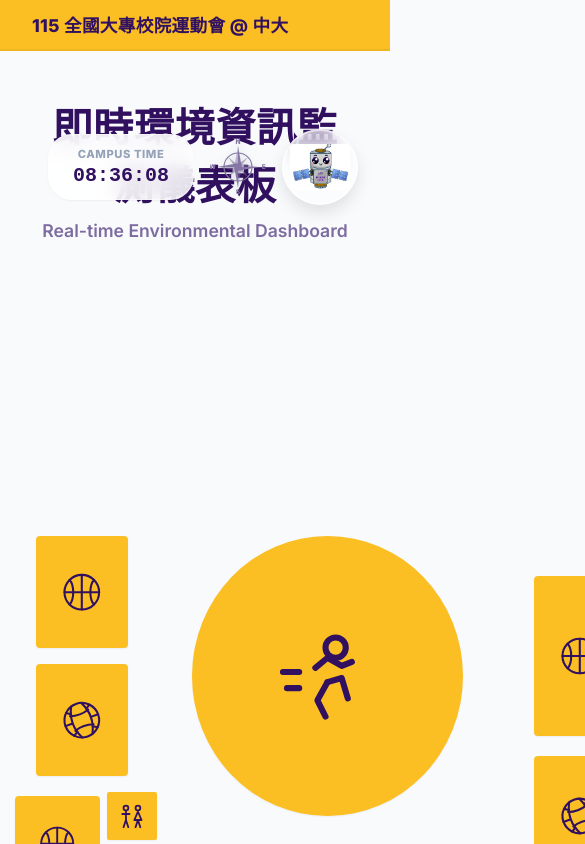
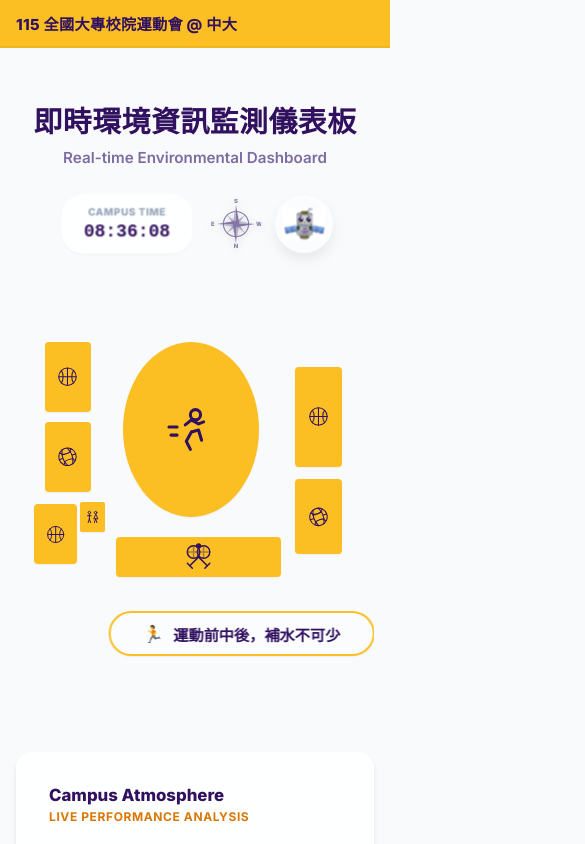
Before and after one commit to Helen202420/NCU_dashboard, a React (Vite) app: page / in a window 390 px wide. Shown: the top 844 px of the page, 585 px wide, since content can reach past the window. Built offline with nearby package versions, Linux system fonts and the light colour scheme.

Commit message:
update dashboard UI

```diff
--- a/src/App.css
+++ b/src/App.css
@@ -1,8 +1,10 @@
 .dashboard-container {
   width: 100%;
-  max-width: 1200px;
+  max-width: 1500px;
   margin: 0 auto;
   padding: 2rem;
+
+
   display: flex;
   flex-direction: column;
   gap: 2rem;
@@ -26,6 +28,20 @@
   justify-content: center;
 }
 
+.side-panel-backdrop {
+  position: fixed;
+  top: 0;
+  left: 0;
+  width: 100vw;
+  height: 100vh;
+  background: transparent;
+  z-index: 45; /* Below panels (50), above other content */
+  cursor: default;
+}
+
+
+
+
 .center-map-wrapper {
   position: relative;
   z-index: 10;
@@ -48,9 +64,11 @@
   justify-content: space-between;
   align-items: stretch;
   pointer-events: none; /* Let clicks pass through empty space */
-  padding: 2rem 0;
+  padding: 2rem 0.5rem;
   z-index: 20;
 }
+
+
 
 .panel-container {
   pointer-events: auto; /* Re-enable clicks on panels themselves */
@@ -74,6 +92,21 @@
 }
 
 @media (max-width: 1024px) {
+  .dashboard-container {
+    padding: 1.5rem 1rem;
+    gap: 1.5rem;
+  }
+
+  .map-and-panels-container {
+    flex-direction: column-reverse;
+    min-height: auto;
+    gap: 1rem;
+  }
+
+  .center-map-wrapper {
+    width: 100%;
+  }
+
   .middle-section {
     grid-template-columns: 1fr;
   }
@@ -87,6 +120,7 @@
     padding: 0;
     pointer-events: auto;
     margin-bottom: 2rem;
+    width: 100%;
   }
 
   .panel-container {
@@ -94,3 +128,122 @@
     max-width: 400px;
   }
 }
+
+
+/* Header RWD Classes */
+.header-container {
+  margin-bottom: 2rem;
+  display: flex;
+  flex-direction: column;
+  position: relative;
+}
+
+.header-top-bar {
+  position: absolute;
+  top: -2rem;
+  left: 50%;
+  transform: translateX(-50%);
+  width: 100vw;
+  background: var(--color-secondary);
+  padding: 0.75rem 0;
+  z-index: 50;
+  border-bottom: 2px solid rgba(0,0,0,0.05);
+}
+
+.header-top-content {
+  width: 100%;
+  max-width: 1500px;
+
+  margin: 0 auto;
+  padding: 0 2rem;
+
+
+
+  font-size: 1.1rem;
+  font-weight: 800;
+  color: var(--color-primary-dark);
+  display: flex;
+  align-items: center;
+  letter-spacing: 0.02em;
+}
+
+.header-main {
+  display: flex;
+  align-items: center;
+  justify-content: center;
+  position: relative;
+  padding-top: 5rem;
+  padding-bottom: 1rem;
+}
+
+
+
+.header-title-box {
+  text-align: center;
+}
+
+
+
+.header-title-box h1 {
+  font-size: var(--fs-h1);
+  font-weight: 800;
+  margin: 0;
+  color: var(--color-primary-dark);
+  letter-spacing: 0.02em;
+}
+
+
+
+.header-widgets {
+  position: absolute;
+  right: 0;
+  top: 60%;
+  transform: translateY(-50%);
+  display: flex;
+  align-items: center;
+  gap: 0.4rem;
+}
+
+
+@media (max-width: 1024px) {
+  .header-top-bar {
+    top: -1.5rem;
+  }
+
+  .header-top-content {
+    padding: 0 1rem;
+    font-size: 0.95rem;
+  }
+}
+
+@media (max-width: 850px) {
+  .header-main {
+    flex-direction: column;
+    padding-top: 5rem;
+  }
+
+  .header-title-box h1 {
+    font-size: 1.8rem;
+    line-height: 1.25;
+  }
+
+  .header-widgets {
+    position: static;
+    transform: none;
+    margin-top: 1.5rem;
+    justify-content: center;
+    width: 100%;
+    gap: 0.4rem;
+
+  }
+
+  .header-widgets > div {
+    transform: scale(0.9);
+  }
+}
+
+@media (max-width: 480px) {
+  .header-widgets {
+     gap: 0.25rem;
+  }
+}
--- a/src/App.jsx
+++ b/src/App.jsx
@@ -28,12 +28,14 @@ const App = () => {
       <main className="dashboard-main">
         {/* Top Section: Map with pop-out panels */}
         <div className="map-and-panels-container">
+          {showPanels && <div className="side-panel-backdrop" onClick={() => setShowPanels(false)}></div>}
           <SidePanels show={showPanels} hasInteracted={hasInteracted} />
 
           <div className="center-map-wrapper">
              <InteractiveMap onToggle={togglePanels} isActive={showPanels} />
           </div>
         </div>
+
 
         {/* Marquee Banner */}
         <div style={{ width: '100%', marginTop: '-1.5rem', marginBottom: '1.5rem', zIndex: 10 }}>
--- a/src/components/AtmosphereSection.jsx
+++ b/src/components/AtmosphereSection.jsx
@@ -13,9 +13,12 @@ const AtmosphereSection = () => {
   return (
     <div className="glass-panel" style={{ padding: '2rem', height: '400px', display: 'flex', flexDirection: 'column' }}>
       <div>
-        <h2 style={{ fontSize: '1.2rem', fontWeight: 800, color: 'var(--color-primary-dark)', marginBottom: '0.2rem' }}>Campus Atmosphere</h2>
-        <p className="text-secondary-dark" style={{ fontSize: '0.75rem', fontWeight: 700, color: 'var(--color-secondary-dark)', letterSpacing: '0.05em' }}>LIVE PERFORMANCE ANALYSIS</p>
+        <h2 style={{ fontSize: 'var(--fs-h2)', fontWeight: 800, color: 'var(--color-primary-dark)', marginBottom: '0.2rem' }}>Campus Atmosphere</h2>
+
+        <p className="text-secondary-dark" style={{ fontSize: 'var(--fs-tiny)', fontWeight: 700, color: 'var(--color-secondary-dark)', letterSpacing: '0.05em' }}>LIVE PERFORMANCE ANALYSIS</p>
+
       </div>
+
 
       <div style={{ flex: 1, marginTop: '1rem', width: '100%', position: 'relative' }}>
         <ResponsiveContainer width="100%" height="100%">
--- a/src/components/ForecastList.jsx
+++ b/src/components/ForecastList.jsx
@@ -47,12 +47,15 @@ const ForecastList = () => {
   return (
     <div style={{ padding: '0 1rem' }}>
       <div className="flex-between" style={{ marginBottom: '1.5rem' }}>
-        <h2 style={{ fontSize: '1.5rem', fontWeight: 800, color: 'var(--color-primary-dark)' }}>24小時天氣預報</h2>
+        <h2 style={{ fontSize: 'var(--fs-h2)', fontWeight: 800, color: 'var(--color-primary-dark)' }}>24小時天氣預報</h2>
+
 
         {/* Toggle switch */}
         <div style={{ display: 'flex', background: 'white', borderRadius: '20px', padding: '4px', boxShadow: 'var(--shadow-sm)' }}>
-          <div style={{ padding: '0.4rem 1rem', background: 'var(--color-primary-dark)', color: 'white', borderRadius: '16px', fontSize: '0.75rem', fontWeight: 700, cursor: 'pointer' }}>HOURLY</div>
-          <div style={{ padding: '0.4rem 1rem', color: 'var(--color-text-muted)', fontSize: '0.75rem', fontWeight: 700, cursor: 'pointer' }}>DAILY</div>
+          <div style={{ padding: '0.4rem 1rem', background: 'var(--color-primary-dark)', color: 'white', borderRadius: '16px', fontSize: 'var(--fs-tiny)', fontWeight: 700, cursor: 'pointer' }}>HOURLY</div>
+
+          <div style={{ padding: '0.4rem 1rem', color: 'var(--color-text-muted)', fontSize: 'var(--fs-tiny)', fontWeight: 700, cursor: 'pointer' }}>DAILY</div>
+
         </div>
       </div>
 
@@ -78,7 +81,8 @@ const ForecastList = () => {
                 transition: 'all 0.3s ease'
               }}>
 
-              <div style={{ fontSize: '0.8rem', fontWeight: 600, color: isActive ? 'rgba(255,255,255,0.8)' : 'var(--color-text-muted)' }}>
+              <div style={{ fontSize: 'var(--fs-small)', fontWeight: 600, color: isActive ? 'rgba(255,255,255,0.8)' : 'var(--color-text-muted)' }}>
+
                 {item.time}
               </div>
 
@@ -86,11 +90,13 @@ const ForecastList = () => {
                 {getIcon(item.icon, isActive)}
               </div>
 
-              <div style={{ fontSize: '1.8rem', fontWeight: 800, color: isActive ? 'white' : 'var(--color-primary-dark)' }}>
+              <div style={{ fontSize: 'var(--fs-h1)', fontWeight: 800, color: isActive ? 'white' : 'var(--color-primary-dark)' }}>
+
                 {item.temp}
               </div>
 
-              <div style={{ fontSize: '0.75rem', fontWeight: 600, color: isActive ? 'rgba(255,255,255,0.6)' : 'var(--color-text-muted)', display: 'flex', alignItems: 'center', gap: '0.2rem' }}>
+              <div style={{ fontSize: 'var(--fs-tiny)', fontWeight: 600, color: isActive ? 'rgba(255,255,255,0.6)' : 'var(--color-text-muted)', display: 'flex', alignItems: 'center', gap: '0.2rem' }}>
+
                 <CloudRain size={12} /> {item.precip}
               </div>
             </div>
--- a/src/components/Header.jsx
+++ b/src/components/Header.jsx
@@ -25,11 +25,12 @@ const CustomCompass = ({ size = 52, color = "var(--color-secondary)" }) => (
     <polygon points="60,60 15,60 60,68" fill={color} opacity="0.5" />
     <polygon points="60,60 15,60 60,52" fill={color} opacity="1" />
 
-    {/* N, S, E, W Labels */}
-    <text x="60" y="10" fill={color} fontSize="14" fontFamily="Inter, sans-serif" fontWeight="900" textAnchor="middle">N</text>
-    <text x="60" y="118" fill={color} fontSize="14" fontFamily="Inter, sans-serif" fontWeight="900" textAnchor="middle">S</text>
-    <text x="115" y="65" fill={color} fontSize="14" fontFamily="Inter, sans-serif" fontWeight="900" textAnchor="middle">E</text>
-    <text x="5" y="65" fill={color} fontSize="14" fontFamily="Inter, sans-serif" fontWeight="900" textAnchor="middle">W</text>
+    {/* N, S, E, W Labels (Rotated per user request: S on top, N on bottom, E on left, W on right) */}
+    <text x="60" y="10" fill={color} fontSize="14" fontFamily="Inter, sans-serif" fontWeight="900" textAnchor="middle">S</text>
+    <text x="60" y="118" fill={color} fontSize="14" fontFamily="Inter, sans-serif" fontWeight="900" textAnchor="middle">N</text>
+    <text x="115" y="65" fill={color} fontSize="14" fontFamily="Inter, sans-serif" fontWeight="900" textAnchor="middle">W</text>
+    <text x="5" y="65" fill={color} fontSize="14" fontFamily="Inter, sans-serif" fontWeight="900" textAnchor="middle">E</text>
+
   </svg>
 );
 
@@ -46,76 +47,35 @@ const Header = () => {
   const timeString = time.toLocaleTimeString('en-US', { hour12: false });
 
   return (
-    <header style={{ marginBottom: '2rem', display: 'flex', flexDirection: 'column', position: 'relative' }}>
-      {/* Top golden bar with purple text - Absolute positioned to break out of container */}
-      <div style={{
-        position: 'absolute',
-        top: '-2rem', // Offset the dashboard-container's 2rem top padding
-        left: '50%',
-        transform: 'translateX(-50%)',
-        width: '100vw',
-        background: 'var(--color-secondary)',
-        padding: '0.75rem 0',
-        zIndex: 50,
-        borderBottom: '2px solid rgba(0,0,0,0.05)'
-      }}>
-        <div style={{
-          width: '100%',
-          maxWidth: '1200px',
-          margin: '0 auto',
-          padding: '0 2rem',
-          fontSize: '1.1rem',
-          fontWeight: 800, // Extra bold the specific text requested
-          color: 'var(--color-primary-dark)',
-          display: 'flex',
-          alignItems: 'center',
-          letterSpacing: '0.02em'
-        }}>
+    <header className="header-container">
+      {/* Top golden bar with purple text */}
+      <div className="header-top-bar">
+        <div className="header-top-content">
           115 全國大專校院運動會 @ 中大
         </div>
       </div>
 
       {/* Main title area */}
-      <div style={{
-        display: 'flex',
-        alignItems: 'center',
-        justifyContent: 'center',
-        position: 'relative',
-        paddingTop: '4rem', // Push down title below the new golden bar
-        paddingBottom: '1rem'
-      }}>
+      <div className="header-main">
         {/* Titles centered */}
-        <div style={{ textAlign: 'center' }}>
-          <h1 style={{
-            fontSize: '2.5rem',
-            fontWeight: 800,
-            margin: 0,
-            color: 'var(--color-primary-dark)',
-            letterSpacing: '0.02em'
-          }}>
+        <div className="header-title-box">
+          <h1>
             即時環境資訊監測儀表板
           </h1>
           <p style={{
-            fontSize: '1.1rem',
+            fontSize: 'var(--fs-h3)',
             fontWeight: 600,
-            color: '#563D82', // Freeze to deep purple
+            color: '#563D82',
             marginTop: '0.5rem',
             opacity: 0.75
           }}>
             Real-time Environmental Dashboard
           </p>
+
         </div>
 
         {/* Live Clock block with Robot Image on the right */}
-        <div style={{
-           position: 'absolute',
-           right: 0,
-           top: '60%',
-           transform: 'translateY(-50%)',
-           display: 'flex',
-           alignItems: 'center',
-           gap: '0.5rem'
-        }}>
+        <div className="header-widgets">
            <div style={{
               background: 'rgba(255, 255, 255, 0.85)',
               backdropFilter: 'blur(10px)',
@@ -132,31 +92,32 @@ const Header = () => {
               <div style={{ fontSize: '1.25rem', fontWeight: 800, color: 'var(--color-primary-dark)', fontFamily: 'monospace' }}>{timeString}</div>
            </div>
 
-           <div style={{ padding: '0 0.5rem', display: 'flex', alignItems: 'center' }}>
+           <div style={{ padding: '0 0.25rem', display: 'flex', alignItems: 'center' }}>
              <CustomCompass size={56} color="#8576A5" />
            </div>
 
            <div style={{
-              width: '76px',
-              height: '76px',
+              width: '64px',
+              height: '64px',
               borderRadius: '50%',
               background: 'rgba(255, 255, 255, 0.4)',
               backdropFilter: 'blur(12px)',
               WebkitBackdropFilter: 'blur(12px)',
               border: '2px solid rgba(255, 255, 255, 0.7)',
-              boxShadow: '0 8px 16px rgba(0, 0, 0, 0.1), inset 0 2px 4px rgba(255, 255, 255, 0.4)',
+              boxShadow: '0 8px 16px rgba(0, 0, 0, 0.08), inset 0 2px 4px rgba(255, 255, 255, 0.4)',
               display: 'flex',
               alignItems: 'center',
               justifyContent: 'center',
               overflow: 'hidden',
               padding: '6px'
            }}>
+
              <img
                 src="/robot.png"
                 alt="NCU Mascot"
                 style={{ width: '100%', height: '100%', objectFit: 'contain' }}
                 onError={(e) => {
-                  e.target.style.display = 'none'; // Hide if image is missing
+                  e.target.style.display = 'none';
                   console.warn('Please add robot.png to the public folder');
                 }}
              />
@@ -164,6 +125,7 @@ const Header = () => {
         </div>
       </div>
     </header>
+
   );
 };
 
--- a/src/components/InteractiveMap.jsx
+++ b/src/components/InteractiveMap.jsx
@@ -79,15 +79,14 @@ const icons = {
 const InteractiveMap = ({ onToggle, isActive }) => {
   return (
     <div
-      className={`interactive-map ${isActive ? 'active' : ''}`}
       style={{
         width: '100%',
         maxWidth: '1000px',
         position: 'relative',
-        aspectRatio: '16/9', // This ensures coordinates act correctly responsively
-        minHeight: '400px',
+        aspectRatio: '16/9',
         margin: '0 auto',
       }}
+      className={`interactive-map ${isActive ? 'active' : ''}`}
     >
       <style>
         {`
@@ -108,6 +107,15 @@ const InteractiveMap = ({ onToggle, isActive }) => {
             filter: brightness(1.1); /* 變亮效果 */
             box-shadow: var(--shadow-lg);
             z-index: 10;
+          }
+          .interactive-map {
+            min-height: 400px;
+          }
+          @media (max-width: 768px) {
+            .interactive-map {
+              min-height: 250px;
+              aspect-ratio: 4/3; /* Slightly taller aspect ratio for mobile screens */
+            }
           }
           .interactive-map.active .map-zone {
             box-shadow: var(--shadow-glow);
--- a/src/components/Marquee.jsx
+++ b/src/components/Marquee.jsx
@@ -35,7 +35,8 @@ const Marquee = () => {
             padding: 0.6rem 2rem;
             color: var(--color-primary-dark);
             font-weight: 800;
-            font-size: 1.1rem;
+            font-size: var(--fs-h3);
+
             background: rgba(255, 255, 255, 0.4);
             backdrop-filter: blur(8px);
             WebkitBackdrop-filter: blur(8px);
@@ -45,15 +46,18 @@ const Marquee = () => {
       </style>
       <div className="marquee-track">
         <div className="message-box">
-          <span style={{ fontSize: '1.4rem' }}>🏃</span>
+          <span style={{ fontSize: 'var(--fs-h2)' }}>🏃</span>
+
           運動前中後，補水不可少
         </div>
         <div className="message-box">
-          <span style={{ fontSize: '1.4rem' }}>🏃</span>
+          <span style={{ fontSize: 'var(--fs-h2)' }}>🏃</span>
+
           注意天氣變化，安全第一
         </div>
         <div className="message-box">
-          <span style={{ fontSize: '1.4rem' }}>🏃</span>
+          <span style={{ fontSize: 'var(--fs-h2)' }}>🏃</span>
+
           熱身做足，運動更安全
         </div>
       </div>
--- a/src/components/SatelliteTrack.jsx
+++ b/src/components/SatelliteTrack.jsx
@@ -23,11 +23,12 @@ const SatelliteTrack = () => {
       <div style={{ position: 'relative', zIndex: 1, padding: '2rem', height: '100%', display: 'flex', flexDirection: 'column' }}>
         <div>
            <div style={{ display: 'flex', alignItems: 'center', gap: '0.5rem' }}>
-              <h2 style={{ fontSize: '1.2rem', fontWeight: 700, color: '#F8FAFC' }}>Satellite Track</h2>
+              <h2 style={{ fontSize: 'var(--fs-h2)', fontWeight: 700, color: '#F8FAFC' }}>Satellite Track</h2>
               <div style={{ width: '6px', height: '6px', borderRadius: '50%', background: 'var(--color-secondary)' }}></div>
            </div>
-           <p style={{ fontSize: '0.75rem', fontWeight: 600, color: '#94A3B8', letterSpacing: '0.05em', marginTop: '0.2rem' }}>ORBITAL CLOUD ANALYSIS</p>
+           <p style={{ fontSize: 'var(--fs-tiny)', fontWeight: 600, color: '#94A3B8', letterSpacing: '0.05em', marginTop: '0.2rem' }}>ORBITAL CLOUD ANALYSIS</p>
         </div>
+
 
         <div style={{ marginTop: 'auto', display: 'flex', justifyContent: 'flex-end', gap: '0.5rem' }}>
            <button style={{ width: '40px', height: '40px', borderRadius: '8px', background: 'rgba(255,255,255,0.1)', backdropFilter: 'blur(4px)', border: 'none', display: 'flex', alignItems: 'center', justifyContent: 'center', cursor: 'pointer', transition: 'all 0.2s' }}>
--- a/src/index.css
+++ b/src/index.css
@@ -20,7 +20,32 @@
   --radius-md: 12px;
   --radius-lg: 16px;
   --radius-xl: 24px;
+
+  /* Typography Scale Variables (RWD) */
+  --fs-h1: 2.5rem;
+  --fs-h2: 1.25rem;
+  --fs-h3: 1.1rem;
+  --fs-body: 1rem;
+  --fs-small: 0.875rem;
+  --fs-tiny: 0.75rem;
 }
+
+@media (max-width: 1024px) {
+  :root {
+    --fs-h1: 2rem;
+    --fs-h2: 1.15rem;
+  }
+}
+
+@media (max-width: 768px) {
+  :root {
+    --fs-h1: 1.5rem;
+    --fs-h2: 1.05rem;
+    --fs-h3: 0.95rem;
+    --fs-body: 0.9rem;
+  }
+}
+
 
 * {
   margin: 0;
@@ -118,3 +143,31 @@ body {
 .panel-exit-right {
   animation: slideOutRight 0.5s cubic-bezier(0.16, 1, 0.3, 1) forwards;
 }
+
+@media (max-width: 1024px) {
+  @keyframes mobileFadeInUp {
+    from { transform: translateY(20px); opacity: 0; }
+    to { transform: translateY(0); opacity: 1; }
+  }
+  @keyframes mobileFadeOutDown {
+    from { transform: translateY(0); opacity: 1; }
+    to { transform: translateY(20px); opacity: 0; }
+  }
+
+  .panel-enter-left, .panel-enter-right {
+    animation: mobileFadeInUp 0.4s ease-out forwards;
+  }
+  .panel-exit-left, .panel-exit-right {
+    animation: mobileFadeOutDown 0.4s ease-in forwards;
+  }
+}
+
+.panel-hidden {
+  display: none !important;
+}
+
+@media (max-width: 1024px) {
+  .side-panels-wrapper:not(.has-active-panels) {
+     display: none;
+  }
+}
```
Also changed, not shown: src/components/SidePanels.jsx (+36 -68 lines).
